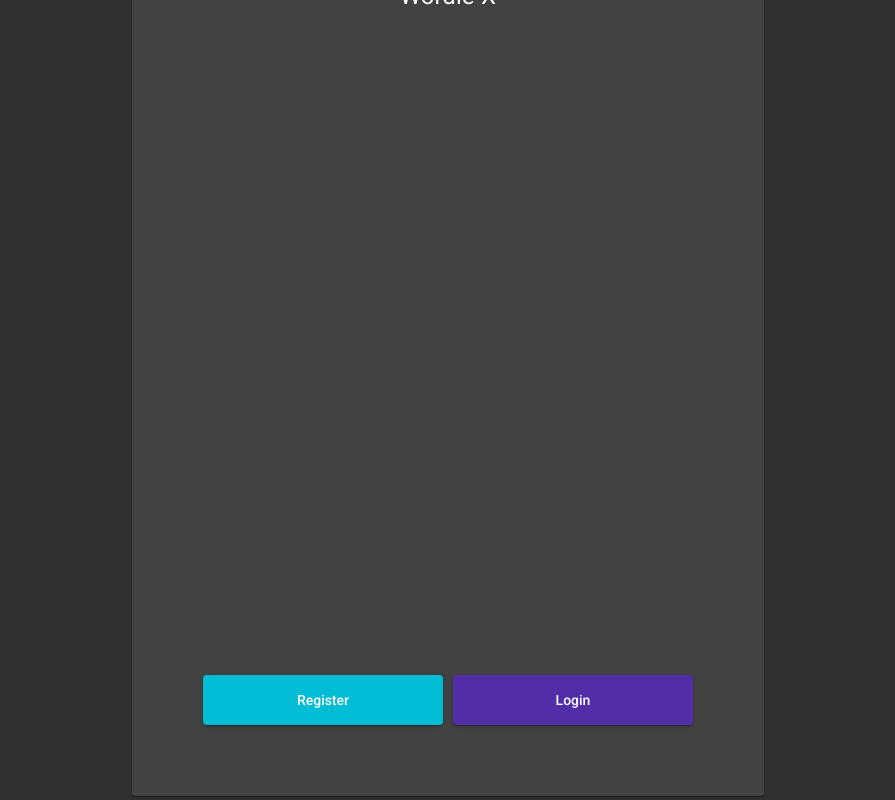
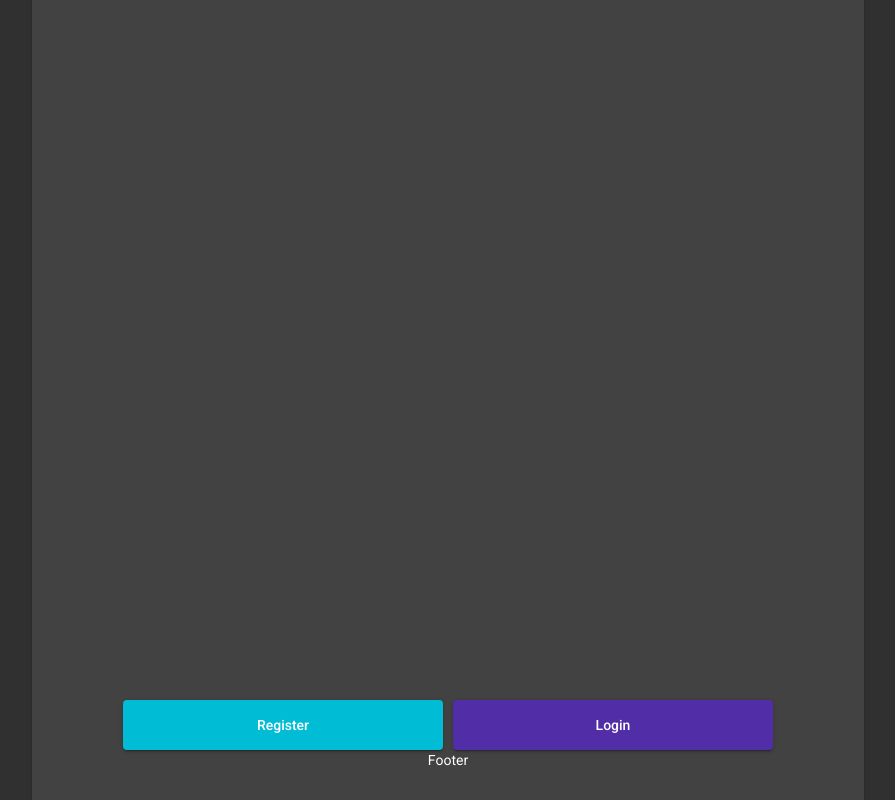
Before and after one commit to kbeapps/wordle-x-client, an Angular app: page / in a window 1280 px wide. Shown: the top 800 px of the page, without its empty margins (192-1087 px from the left). Built offline with nearby package versions, Linux system fonts and the light colour scheme.

Commit message:
added scss variables and styling to signup & landing

```diff
--- a/src/app/app.component.html
+++ b/src/app/app.component.html
@@ -1,10 +1,8 @@
-<div class="main-{{ selectedTheme }}-theme mat-app-background">
-  <div class="layout-upper-container">
+<div class="main-{{ selectedTheme }}-theme mat-app-background layout-container">
+  <div>
     <router-outlet></router-outlet>
   </div>
-  <div class="layout-lower-container">
-    <div>
-      <p>Footer</p>
-    </div>
+  <div class="footer">
+    <p>Footer</p>
   </div>
 </div>
--- a/src/app/app.component.scss
+++ b/src/app/app.component.scss
@@ -0,0 +1,22 @@
+@import "../assets/styles/variables.scss";
+
+.layout-container {
+  display: relative;
+}
+
+.footer {
+  position: absolute;
+  height: 40px;
+  bottom: 10px;
+  z-index: 1;
+
+  @media (max-width: $breakpoint-tablet) {
+    height: 30px;
+    bottom: 5px;
+  }
+
+  @media (max-width: $breakpoint-mobile) {
+    height: 20px;
+    // bottom: 4px;
+  }
+}
--- a/src/app/landing/landing.component.html
+++ b/src/app/landing/landing.component.html
@@ -1,4 +1,3 @@
-<div class="layout-inner-container">
 <div class="page-container">
   <mat-card>
     <div class="overview-section">
@@ -15,4 +14,3 @@
     </div>
   </mat-card>
 </div>
-</div>
--- a/src/app/landing/landing.component.scss
+++ b/src/app/landing/landing.component.scss
@@ -1,3 +1,5 @@
+@import "../../assets/styles/variables.scss";
+
 .mat-raised-button {
   margin: 0 5px;
   width: 40%;
@@ -7,16 +9,26 @@
 .overview-section {
   height: 80%;
   text-align: center;
+
+  h1 {
+    padding-top: 50px;
+  }
 }
 
 .options-section {
   display: flex;
   height: 20%;
   justify-content: center;
-  align-items: center;
+  align-items: top;
+  padding-bottom: 100px;
 }
 
 .mat-card {
-  height: 800px;
-  width: 600px;
+  height: 1000px;
+  width: 800px;
+
+  @media (max-width: $breakpoint-tablet) {
+    height: 100vh;
+    width: 100vw;
+  }
 }
--- a/src/app/landing/signup/signup.component.html
+++ b/src/app/landing/signup/signup.component.html
@@ -1,4 +1,3 @@
-<div class="layout-inner-container">
   <div class="page-container">
     <mat-card class="container-card">
       <div class="section-header">
@@ -92,4 +91,3 @@
       </div>
     </mat-card>
   </div>
-</div>
--- a/src/app/landing/signup/signup.component.scss
+++ b/src/app/landing/signup/signup.component.scss
@@ -1,17 +1,19 @@
+@import "../../../assets/styles/variables.scss";
+
 .container-card {
   height: 600px;
   width: 600px;
   text-align: center;
+
+  // @media (max-width: $breakpoint-mobile-l) {
+  // background-color: red;
+  // }
 
   .section-header {
     display: flex;
     height: 25%;
     justify-content: center;
     align-items: center;
-
-    h1 {
-      font-size: 3em;
-    }
   }
   .section-form {
     height: 50%;
--- /dev/null
+++ b/src/assets/styles/variables.scss
@@ -0,0 +1,6 @@
+$testVarColor: red;
+
+$breakpoint-mobile-s: 320px;
+$breakpoint-mobile: 640px;
+$breakpoint-tablet: 960px;
+$breakpoint-desktop: 1024px;
--- a/src/styles.scss
+++ b/src/styles.scss
@@ -2,6 +2,7 @@
 
 // custom themes:
 @import "./assets/styles/theme.scss";
+@import "./assets/styles/variables.scss";
 
 // global styles:
 html,
@@ -11,26 +12,16 @@ body {
   font-family: Roboto, "Helvetica Neue", sans-serif;
 }
 
-.layout-upper-container {
-  height: 95vh;
-}
-
-.layout-lower-container {
-  text-align: center;
-  height: 5vh;
-}
-
-.layout-inner-container {
-  height: 100%;
-  width: 100%;
+.layout-container {
+  height: 100vh;
   display: flex;
-  align-content: center;
   justify-content: center;
+  align-items: center;
 }
 
 .page-container {
-  display: flex;
-  align-items: center;
+  height: 100%;
+  width: 100%;
 }
 
 .error-display {
@@ -40,3 +31,7 @@ body {
   height: 30px;
   color: red;
 }
+
+h1 {
+  font-size: 3rem !important;
+}
```
Lines whose indentation alone changed are shown as unchanged.
